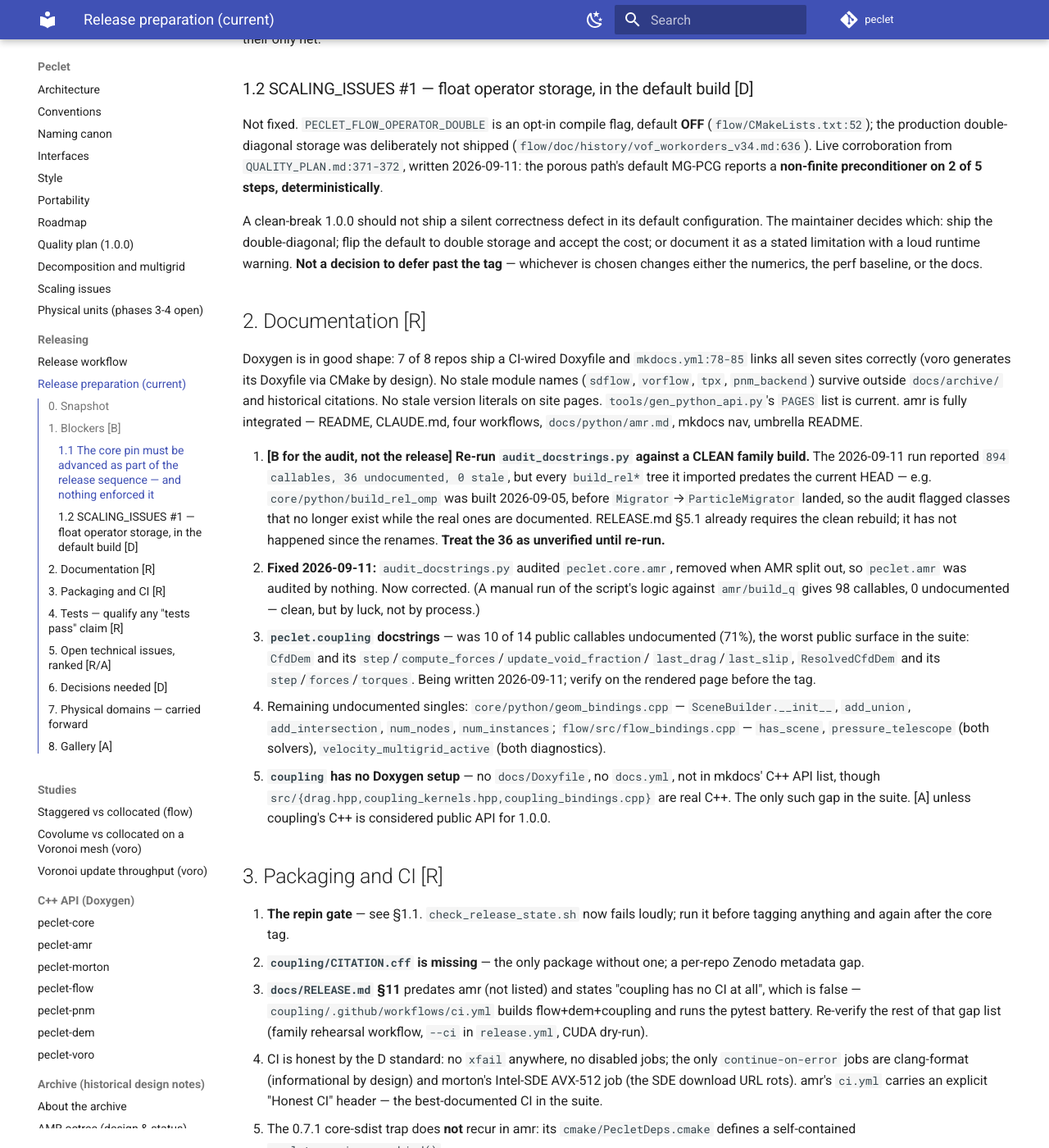
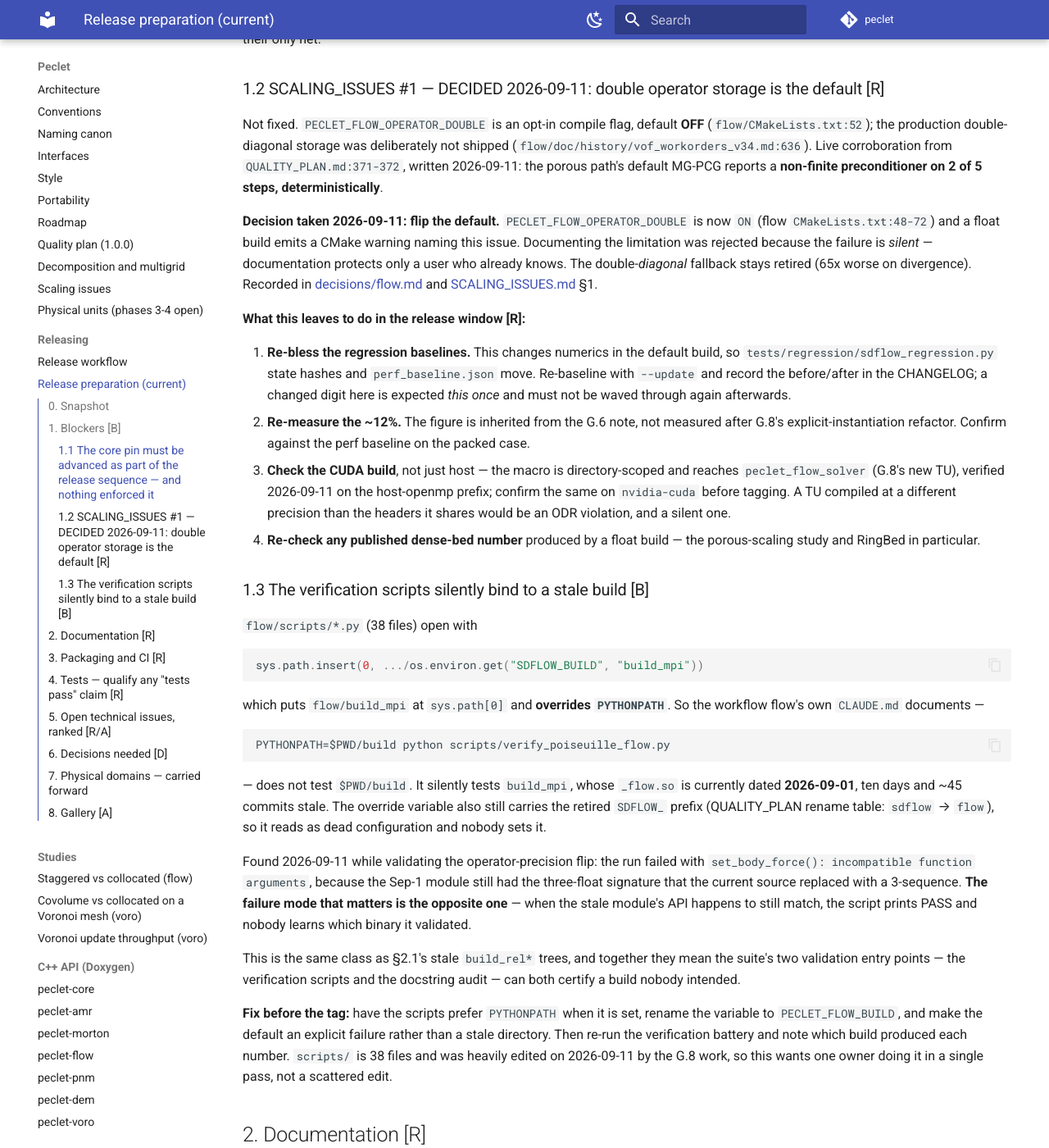
Before and after one commit to computational-chemical-engineering/peclet, an MkDocs documentation site: the page built from docs/RELEASE_PREP.md, in a window 1280 px wide and 1400 px high, scrolled down 1959 px. Shown: the whole window at 82% size. Built offline with MkDocs 1.6.1 and Material for MkDocs 9.7.7, drawn with Linux system fonts in a browser that asks for light colours; comment, search, counter and statistics services are not loaded; some of the changed text lies outside the part shown.

Commit message:
SCALING_ISSUES #1 closed by decision: double operator storage is flow's default
The maintainer's call, recorded the way the register requires -- a new explicit
decision with its rejected alternatives, not a silent flip.

Float operator storage silently breaks A*1 = 0 at high multigrid contrast; the
porous path's default MG-PCG was reporting a non-finite preconditioner on 2 of 5
steps, deterministically. Documenting the limitation was rejected because the
failure is silent: documentation protects only a reader who already knows to
look. The double-DIAGONAL fallback stays retired -- a different mechanism, 65x
worse on divergence. ~12% step time is the price of a default that cannot
quietly invalidate a dense-bed run.

Also here: RELEASE_PREP §1.3, a new blocker found while validating the flip.
flow/scripts/*.py (38 files) do sys.path.insert(0, SDFLOW_BUILD or "build_mpi"),
which OVERRIDES PYTHONPATH -- so the workflow flow's own CLAUDE.md documents
(PYTHONPATH=$PWD/build python scripts/verify_*.py) silently tests build_mpi
instead, whose _flow.so is dated 2026-09-01. My run only failed loudly because
the stale module still had the old three-float set_body_force signature; had the
API matched, it would have printed PASS against a ten-day-old binary. Same class
as the stale build_rel* trees the docstring audit ran against (§2.1): both of the
suite's validation entry points can certify a build nobody intended.

Submodule: flow dc6ae78.

Co-Authored-By: Claude Opus 5 <noreply@anthropic.com>
Claude-Session: https://claude.ai/code/session_01U9N3TaTnAUY4g9q1k3Y2Jw

````diff
--- a/docs/RELEASE_PREP.md
+++ b/docs/RELEASE_PREP.md
@@ -70,7 +70,7 @@ loudly. voro's `ci.yml` guard now compiles the module the wheel actually builds.
 give `flow`, `dem`, `pnm`, `coupling` and `amr` the same compiling pre-tag guard — today the
 pre-flight is their only net.
 
-### 1.2 SCALING_ISSUES #1 — float operator storage, in the default build [D]
+### 1.2 SCALING_ISSUES #1 — DECIDED 2026-09-11: double operator storage is the default [R]
 
 Not fixed. `PECLET_FLOW_OPERATOR_DOUBLE` is an opt-in compile flag, default **OFF**
 (`flow/CMakeLists.txt:52`); the production double-diagonal storage was deliberately not shipped
@@ -78,10 +78,62 @@ Not fixed. `PECLET_FLOW_OPERATOR_DOUBLE` is an opt-in compile flag, default **OF
 written 2026-09-11: the porous path's default MG-PCG reports a **non-finite preconditioner on 2 of 5
 steps, deterministically**.
 
-A clean-break 1.0.0 should not ship a silent correctness defect in its default configuration. The
-maintainer decides which: ship the double-diagonal; flip the default to double storage and accept the
-cost; or document it as a stated limitation with a loud runtime warning. **Not a decision to defer
-past the tag** — whichever is chosen changes either the numerics, the perf baseline, or the docs.
+**Decision taken 2026-09-11: flip the default.** `PECLET_FLOW_OPERATOR_DOUBLE` is now `ON`
+(flow `CMakeLists.txt:48-72`) and a float build emits a CMake warning naming this issue. Documenting
+the limitation was rejected because the failure is *silent* — documentation protects only a user who
+already knows. The double-*diagonal* fallback stays retired (65x worse on divergence). Recorded in
+[decisions/flow.md](decisions/flow.md) and [SCALING_ISSUES.md](SCALING_ISSUES.md) §1.
+
+**What this leaves to do in the release window [R]:**
+
+1. **Re-bless the regression baselines.** This changes numerics in the default build, so
+   `tests/regression/sdflow_regression.py` state hashes and `perf_baseline.json` move. Re-baseline
+   with `--update` and record the before/after in the CHANGELOG; a changed digit here is expected
+   *this once* and must not be waved through again afterwards.
+2. **Re-measure the ~12%.** The figure is inherited from the G.6 note, not measured after G.8's
+   explicit-instantiation refactor. Confirm against the perf baseline on the packed case.
+3. **Check the CUDA build**, not just host — the macro is directory-scoped and reaches
+   `peclet_flow_solver` (G.8's new TU), verified 2026-09-11 on the host-openmp prefix; confirm the
+   same on `nvidia-cuda` before tagging. A TU compiled at a different precision than the headers it
+   shares would be an ODR violation, and a silent one.
+4. **Re-check any published dense-bed number** produced by a float build — the porous-scaling study
+   and RingBed in particular.
+
+### 1.3 The verification scripts silently bind to a stale build [B]
+
+`flow/scripts/*.py` (38 files) open with
+
+```python
+sys.path.insert(0, .../os.environ.get("SDFLOW_BUILD", "build_mpi"))
+```
+
+which puts `flow/build_mpi` at `sys.path[0]` and **overrides `PYTHONPATH`**. So the workflow
+flow's own `CLAUDE.md` documents —
+
+```
+PYTHONPATH=$PWD/build python scripts/verify_poiseuille_flow.py
+```
+
+— does not test `$PWD/build`. It silently tests `build_mpi`, whose `_flow.so` is currently dated
+**2026-09-01**, ten days and ~45 commits stale. The override variable also still carries the retired
+`SDFLOW_` prefix (QUALITY_PLAN rename table: `sdflow` → `flow`), so it reads as dead configuration
+and nobody sets it.
+
+Found 2026-09-11 while validating the operator-precision flip: the run failed with
+`set_body_force(): incompatible function arguments`, because the Sep-1 module still had the
+three-float signature that the current source replaced with a 3-sequence. **The failure mode that
+matters is the opposite one** — when the stale module's API happens to still match, the script
+prints PASS and nobody learns which binary it validated.
+
+This is the same class as §2.1's stale `build_rel*` trees, and together they mean the suite's two
+validation entry points — the verification scripts and the docstring audit — can both certify a
+build nobody intended.
+
+**Fix before the tag:** have the scripts prefer `PYTHONPATH` when it is set, rename the variable to
+`PECLET_FLOW_BUILD`, and make the default an explicit failure rather than a stale directory. Then
+re-run the verification battery and note which build produced each number. `scripts/` is 38 files
+and was heavily edited on 2026-09-11 by the G.8 work, so this wants one owner doing it in a single
+pass, not a scattered edit.
 
 ## 2. Documentation [R]
 
@@ -148,7 +200,7 @@ fixed and regression-tested.
 
 ## 5. Open technical issues, ranked [R/A]
 
-1. **[B]** SCALING_ISSUES #1 — §1.2 above.
+1. **[R]** SCALING_ISSUES #1 — decided 2026-09-11, default flipped; the re-blessing work is §1.2.
 2. **[R]** SCALING_ISSUES #2, MG depth cap: telescoping ships and is the default, but the underlying
    defect (intermediate levels must coarsen in place) is routed around, not solved. flow's CLAUDE.md
    calls it "the top open item at scale".
@@ -175,8 +227,8 @@ fixed and regression-tested.
 
 ## 6. Decisions needed [D]
 
-1. **SCALING_ISSUES #1** — ship the double-diagonal, flip the default, or document the limitation
-   loudly (§1.2). Blocks the tag.
+1. ~~**SCALING_ISSUES #1**~~ — **decided 2026-09-11**: default flipped to double operator storage
+   (§1.2). What remains is re-blessing, not deciding.
 2. **Drag normalisation** — settle interstitial vs superficial (§5.6) before any permeability number
    is republished under 1.0.0.
 3. **D7 / INTERFACES.md** — realise the concepts or restate the file as a contract.
````
Also changed, not shown: CHANGELOG.md (+11 -0 lines), docs/DECISIONS.md (+2 -1 lines), docs/SCALING_ISSUES.md (+16 -1 lines), docs/decisions/flow.md (+23 -0 lines).
